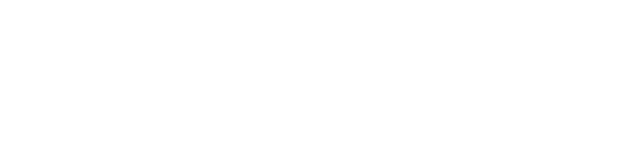
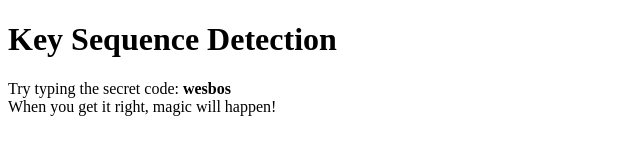
Before and after one commit to muhammadSarfrazqadri/js-12-30, a plain HTML site: page index.html in a window 1280 px wide. Shown: the whole page, without its empty margins (0-640 px from the left). Drawn offline with Linux system fonts and the light colour scheme.

Commit message:
Update index.html
done

```diff
--- a/index.html
+++ b/index.html
@@ -3,10 +3,18 @@
 <head>
     <meta charset="UTF-8">
     <meta name="viewport" content="width=device-width, initial-scale=1.0">
-    <title>Document</title>
+    <title>Key Sequence Detection</title>
+    <link rel="stylesheet" href="styles.css">
 </head>
 <body>
-    <div id="output"></div>
-    <script src="app.js"></script>
+    <div class="container">
+        <h1>Key Sequence Detection</h1>
+        <div class="instructions">
+            Try typing the secret code: <strong>wesbos</strong>
+        </div>
+        <div class="key-sequence" id="keysPressed"></div>
+        <div>When you get it right, magic will happen!</div>
+    </div>
+    <script src="script.js"></script>
 </body>
 </html>
```
